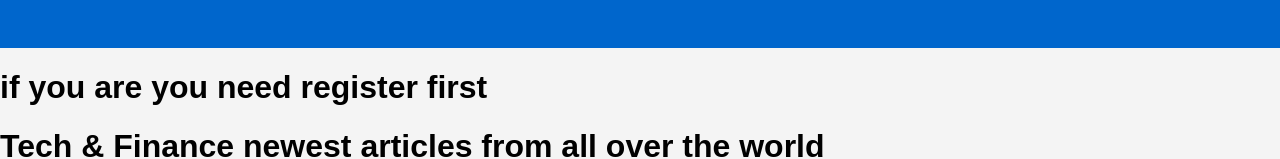
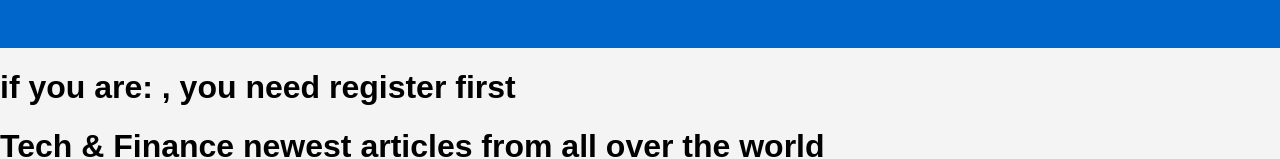
Before and after one commit to itay601/Finance_app, a React (Create React App) app in the folder frontend/: page /users/v1 in a window 1280 px wide. Shown: the part 376-535 px from the top of the page. Built offline with nearby package versions, Linux system fonts and the light colour scheme; no server answers.

Commit message:
D.3 - still trying react

```diff
--- a/frontend/package.json
+++ b/frontend/package.json
@@ -6,6 +6,7 @@
     "@testing-library/jest-dom": "^5.17.0",
     "@testing-library/react": "^13.4.0",
     "@testing-library/user-event": "^13.5.0",
+    "axios": "^0.28.0",
     "bulma": "^0.9.4",
     "moment": "^2.30.1",
     "react": "^18.2.0",
--- a/frontend/public/index.html
+++ b/frontend/public/index.html
@@ -63,7 +63,7 @@
     and talk about them with everyone .</p>
 </body>
 
-<form method="GET" action="/">
+<form  method="GET" action="/">
 
     <button type="submit">Check Server</button>
 
--- a/frontend/public/login.html
+++ b/frontend/public/login.html
@@ -83,7 +83,7 @@
 </form>
 
 
-<form id="new_user" method="GET" action="/users/v1">
+<form id="root" method="GET" action="/users/v1">
 
     <button type="submit">the page is for: </button>
 
--- a/frontend/src/App.jsx
+++ b/frontend/src/App.jsx
@@ -2,7 +2,8 @@ import React, { useEffect, useState } from "react";
 import { BrowserRouter as Router, Route, Routes } from 'react-router-dom';
 import Root from "./components/Root";
 import UserV1 from "./components/UserV1";
-import UserLogin from "./components/UserLoginW"
+import UserLogin from "./components/UserLogin"
+
 
 
 
@@ -11,7 +12,7 @@ const App = () =>{
   return(
   <Router>
     <Routes>
-      <Route path="/"  element={<Root/>} />
+      <Route path="/" element={<Root/>} />
       <Route path="/users/login"  element={<UserLogin/>} />
       <Route path="/users/v1"  element={<UserV1/>} />
     </Routes>
--- a/frontend/src/components/UserV1.jsx
+++ b/frontend/src/components/UserV1.jsx
@@ -28,7 +28,7 @@ const UserV1 = () =>{
 
     return(
         <div>
-            <h1>if you are {message} you need register first</h1>
+            <h1>if you are: {message} , you need register first</h1>
         </div>
     );
 };
--- a/frontend/src/index.jsx
+++ b/frontend/src/index.jsx
@@ -1,9 +1,9 @@
 import React from 'react';
 import ReactDOM from 'react-dom/client';
 import App from './App';
-import AppV1 from './V1';
 
 
 
-const root = ReactDOM.createRoot(document.getElementById('index'));
-root.render(<App />);
+
+var root = ReactDOM.createRoot(document.getElementById('index'));
+root.render(<React.StrictMode><App /></React.StrictMode>);
```
Also changed, not shown: 1 other file (tests, documents, lock files or other folders).
